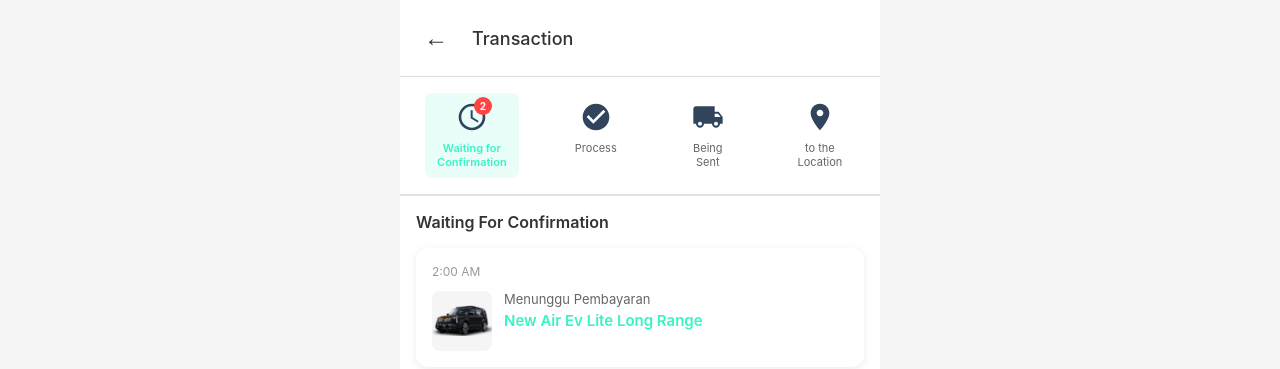
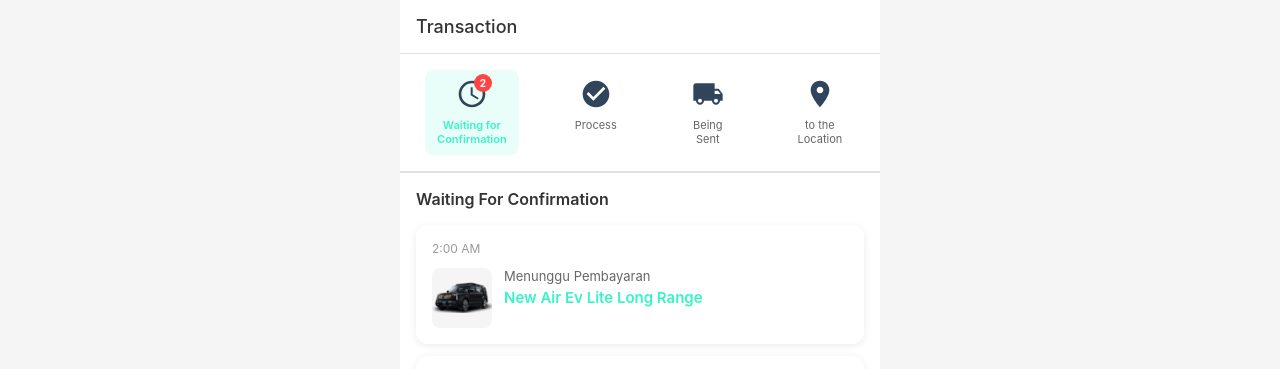
Before and after one commit to Dalexadeva/okeev-mobile, a plain HTML site: page transaction.html in a window 1280 px wide. Shown: the top 369 px of the page. Drawn offline with Linux system fonts and the light colour scheme.

Commit message:
Perbaikan bug transaction

```diff
--- a/transaction.html
+++ b/transaction.html
@@ -274,7 +274,6 @@
 <body>
     <div class="container">
         <div class="header">
-            <button class="back-btn" onclick="history.back()">←</button>
             <div class="header-title">Transaction</div>
         </div>
 
```
